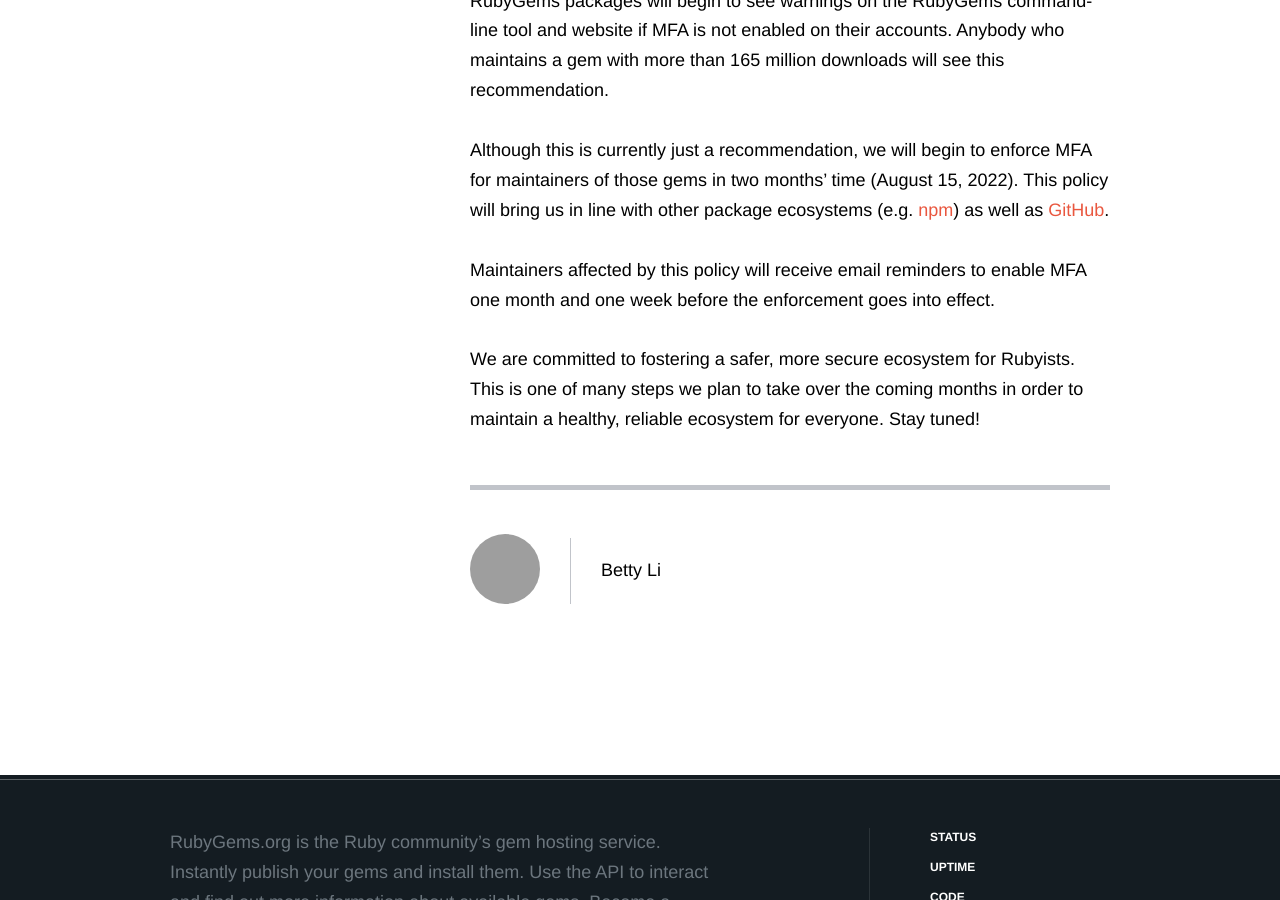
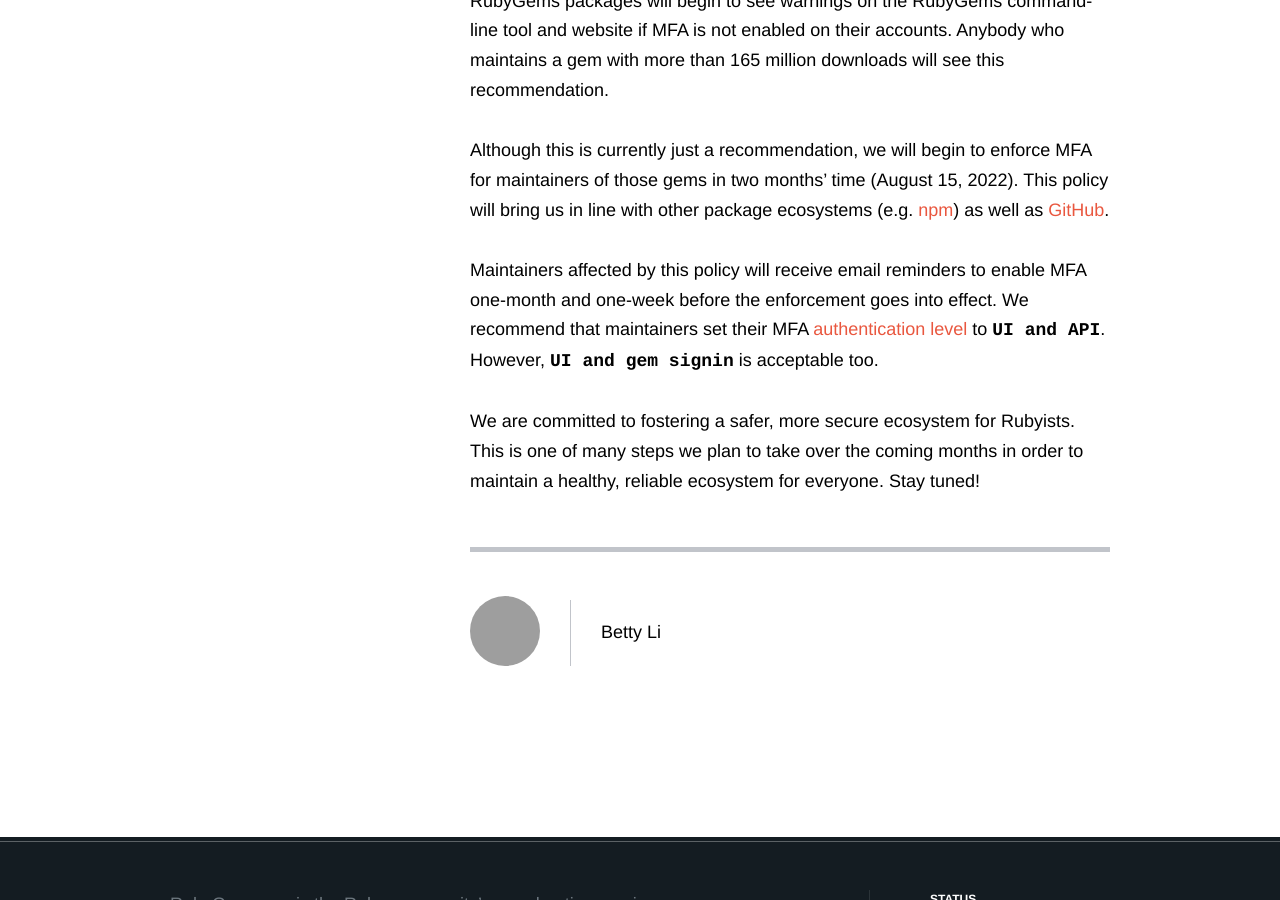
Before and after one commit to rubygems/rubygems.github.io, a Jekyll site: the page built from _posts/2022-06-13-making-packages-more-secure.md, in a window 1280 px wide and 900 px high, scrolled down 864 px. Built offline with Jekyll 4.4.1, drawn with Linux system fonts in a browser that asks for light colours; comment, search, counter and statistics services are not loaded; grey boxes are pictures that could not be loaded.

Commit message:
Clarify MFA authentication levels
Per Aditya's feedback:
> We should clarify that MFA requirement means ui_and_gem_signin only.
> Link the guide to clarify what the level means. We can also add that
> we recommend enableing ui_and_api level if possible.

```diff
--- a/_posts/2022-06-13-making-packages-more-secure.md
+++ b/_posts/2022-06-13-making-packages-more-secure.md
@@ -15,6 +15,6 @@ Starting today (June 13, 2022), the maintainers of at least the top 100 RubyGems
 
 Although this is currently just a recommendation, we will begin to enforce MFA for maintainers of those gems in two months’ time (August 15, 2022). This policy will bring us in line with other package ecosystems (e.g. [npm](https://github.blog/2022-02-01-top-100-npm-package-maintainers-require-2fa-additional-security/)) as well as [GitHub](https://github.blog/2022-05-04-software-security-starts-with-the-developer-securing-developer-accounts-with-2fa/).
 
-Maintainers affected by this policy will receive email reminders to enable MFA one month and one week before the enforcement goes into effect.
+Maintainers affected by this policy will receive email reminders to enable MFA one-month and one-week before the enforcement goes into effect. We recommend that maintainers set their MFA [authentication level](https://guides.rubygems.org/setting-up-multifactor-authentication/#authentication-levels) to `UI and API`. However, `UI and gem signin` is acceptable too.
 
 We are committed to fostering a safer, more secure ecosystem for Rubyists. This is one of many steps we plan to take over the coming months in order to maintain a healthy, reliable ecosystem for everyone. Stay tuned!
```
